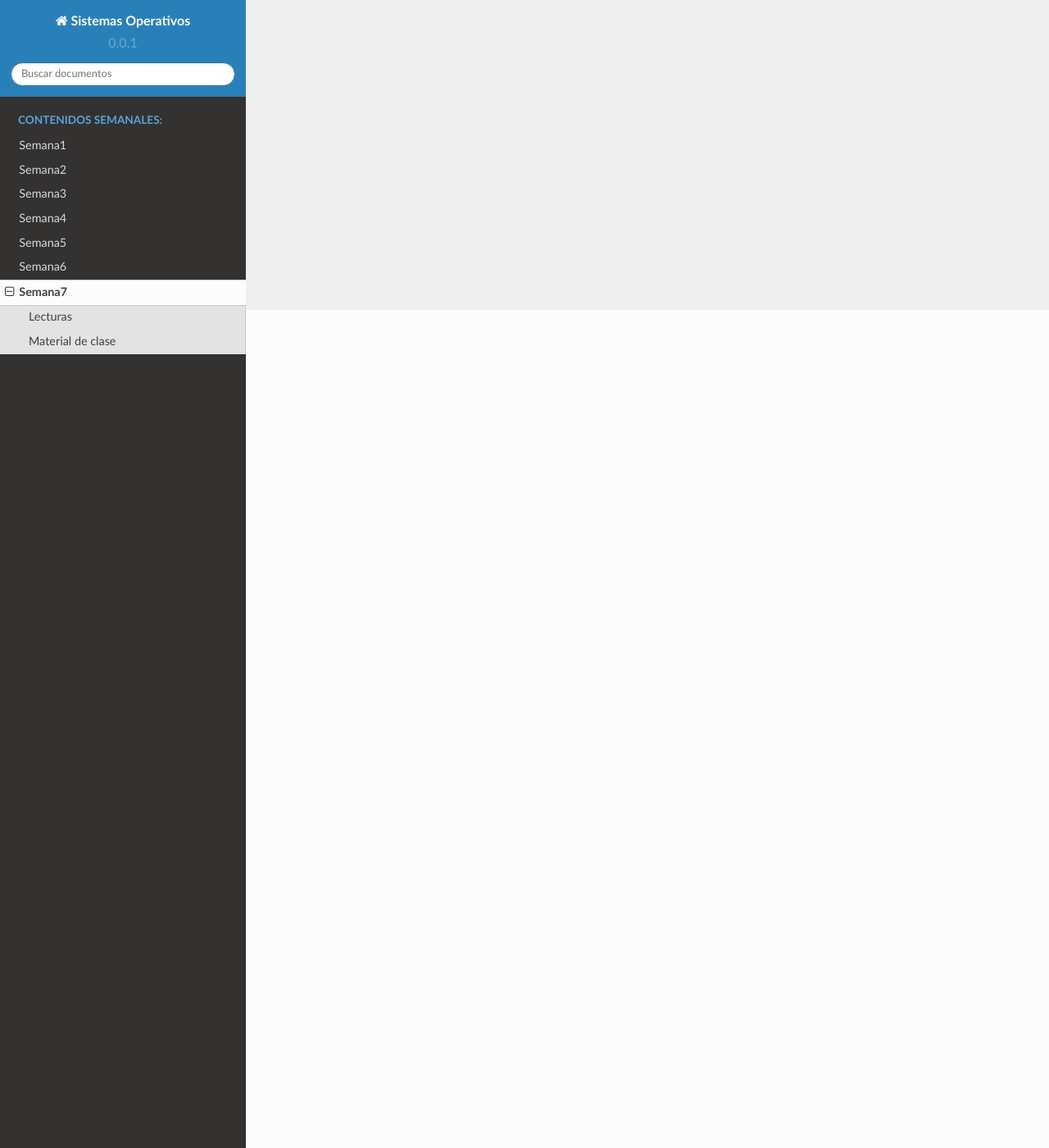
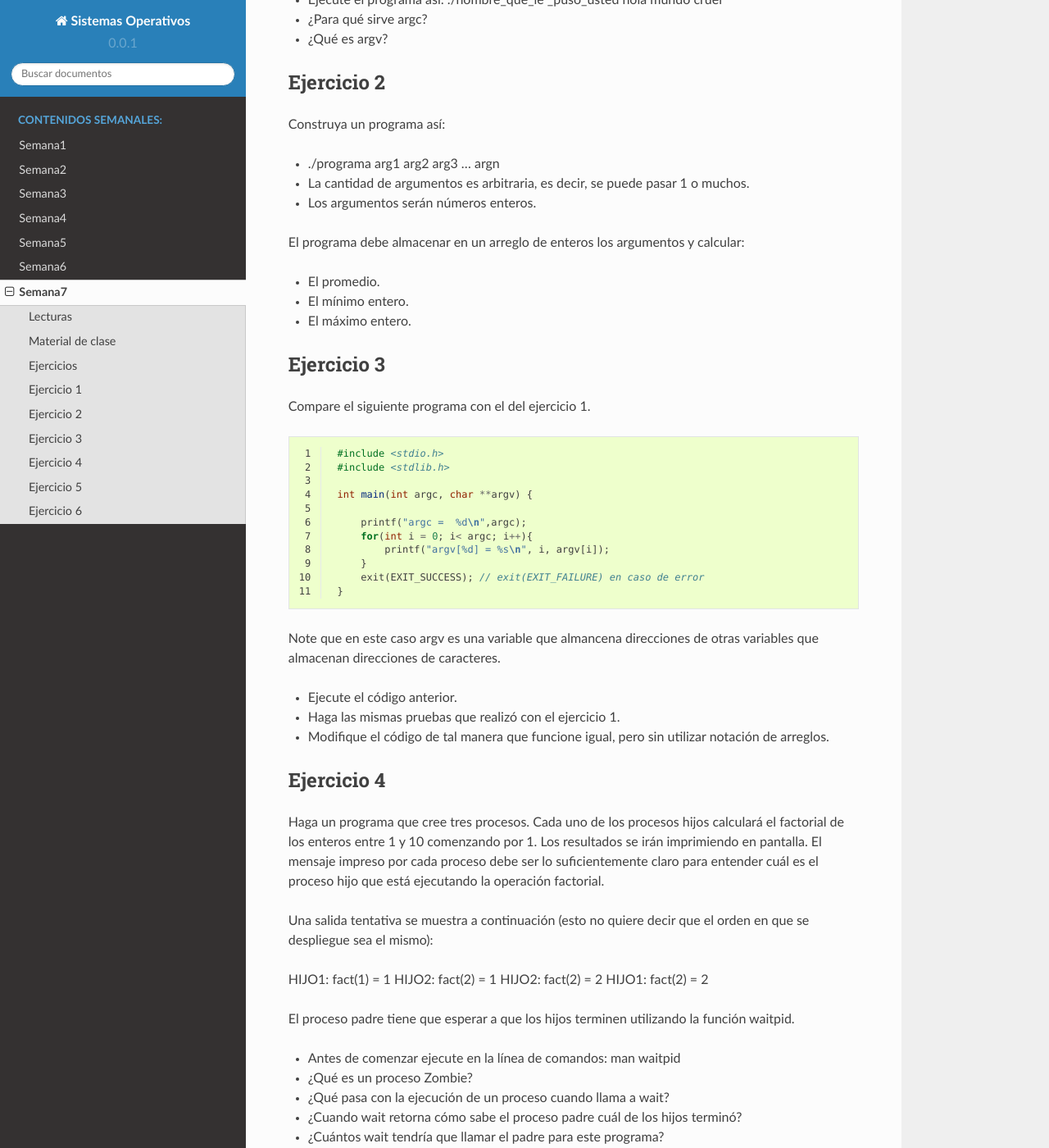
Before and after one commit to juanferfranco/sistemasoperativos, a Sphinx documentation site: the page built from docs/_semana7/semana7.rst, in a window 1280 px wide and 1400 px high, scrolled down 1022 px. Shown: the whole window at 82% size. Built offline with Sphinx 7.4.7 and the Read the Docs theme 2.0.0, drawn with Linux system fonts in a browser that asks for light colours; some of the changed text lies outside the part shown.

Commit message:
add week 7 exercises

```diff
--- a/docs/_semana7/semana7.rst
+++ b/docs/_semana7/semana7.rst
@@ -10,5 +10,170 @@ libro del dinosaurio (texto guía).
 Material de clase
 ------------------
 El material que vamos a trabajar esta semana en clase lo pueden encontrar en este
-`enlace <https://drive.google.com/open?id=1xojM0NJibnQdIT_UzzrnlS1Fj5NSNtkVNfCnJNBIBYs>`__ y en este
-`otro <https://drive.google.com/open?id=1oaxFASOGJr13tqfaIocN8eEcApvAnsuotAcTJI8i7Sk>`__
+`enlace <https://drive.google.com/open?id=1xojM0NJibnQdIT_UzzrnlS1Fj5NSNtkVNfCnJNBIBYs>`__.
+
+En este `otro enlace <https://drive.google.com/open?id=1oaxFASOGJr13tqfaIocN8eEcApvAnsuotAcTJI8i7Sk>`__
+encontrará una guía. La guía hace referencia a un tutorial muy completo que servirá de material
+de consulta. Adicionalmente, la guía propone unos ejercicios
+
+Ejercicios
+-----------
+Los siguientes ejercicios buscan plantear retos de trabajo para esta semana y la próxima sesión.
+Se recomiendo dar una lectura a primera vista del tutorial y de los ejercicios propuestos en
+la sección material de clase.
+
+Ejercicio 1
+------------
+Lectura de argumentos de la línea de comandos. Analice el siguiente programa:
+
+.. code-block:: c
+   :linenos:
+
+    #include <stdio.h>
+    #include <stdlib.h>
+
+    int main(int argc, char *argv[]) {
+        printf("argc =  %d\n",argc);
+        for(int i = 0; i< argc; i++){
+            printf("argv[%d] = %s\n", i,argv[i]);
+        }
+        exit(EXIT_SUCCESS); // exit(EXIT_FAILURE) en caso de error
+    }
+
+* Compile y ejecute el programa
+* Ejecute el programa así: ./nombre_que_le _puso_usted hola mundo cruel
+* ¿Para qué sirve argc?
+* ¿Qué es argv?
+
+Ejercicio 2
+------------
+Construya un programa así:
+
+* ./programa arg1 arg2 arg3 ... argn
+* La cantidad de argumentos es arbitraria, es decir, se puede pasar 1 o muchos.
+* Los argumentos serán números enteros.
+
+El programa debe almacenar en un arreglo de enteros los argumentos y calcular:
+
+* El promedio.
+* El mínimo entero.
+* El máximo entero.
+
+Ejercicio 3
+------------
+Compare el siguiente programa con el del ejercicio 1.
+
+.. code-block:: c
+   :linenos:
+
+    #include <stdio.h>
+    #include <stdlib.h>
+
+    int main(int argc, char **argv) {
+
+        printf("argc =  %d\n",argc);
+        for(int i = 0; i< argc; i++){
+            printf("argv[%d] = %s\n", i, argv[i]);
+        }
+        exit(EXIT_SUCCESS); // exit(EXIT_FAILURE) en caso de error
+    }
+
+Note que en este caso argv es una variable que almancena direcciones de otras variables que
+almacenan direcciones de caracteres.
+
+* Ejecute el código anterior.
+* Haga las mismas pruebas que realizó con el ejercicio 1.
+* Modifique el código de tal manera que funcione igual, pero sin utilizar notación de arreglos.
+
+Ejercicio 4
+------------
+Haga un programa que cree tres procesos. Cada uno de los procesos hijos calculará el factorial
+de los enteros entre 1 y 10 comenzando por 1. Los resultados se irán imprimiendo en pantalla.
+El mensaje impreso por cada proceso debe ser lo suficientemente claro para entender cuál es el
+proceso hijo que está ejecutando la operación factorial.
+
+Una salida tentativa se muestra a continuación (esto no quiere decir que el orden en que se
+despliegue sea el mismo):
+
+HIJO1: fact(1) = 1
+HIJO2: fact(2) = 1
+HIJO2: fact(2) = 2
+HIJO1: fact(2) = 2
+
+El proceso padre tiene que esperar a que los hijos terminen utilizando la función waitpid.
+
+* Antes de comenzar ejecute en la línea de comandos: man waitpid
+* ¿Qué es un proceso Zombie?
+* ¿Qué pasa con la ejecución de un proceso cuando llama a wait?
+* ¿Cuando wait retorna cómo sabe el proceso padre cuál de los hijos terminó?
+* ¿Cuántos wait tendría que llamar el padre para este programa?
+
+Ejercicio 5
+------------
+Ejecute en la línea de comandos: man exec
+
+* ¿Qué hace la familia de funciones exec?
+* ¿Qué biblioteca se debe incluir para poder utilizar una función de la familia exec?
+* ¿Qué es una función variádica?
+* Una función de la familia exec cuándo retorna?
+* ¿Cómo podemos imprimir el error ocurrido si la función de la familia exec falla?
+
+Realice el siguiente ejemplo tomado del sitio geekforgeeks.
+
+* Cree el siguiente programa:
+
+.. code-block:: c
+   :linenos:
+
+    //EXEC.c
+
+    #include<stdio.h>
+    #include<unistd.h>
+
+    int main()
+    {
+        int i;
+
+        printf("I am EXEC.c called by execv() ");
+        printf("\n");
+        return 0;
+    }
+
+* Compile gcc EXEC.c -o EXEC
+
+* Cree el siguiente programa:
+
+.. code-block:: c
+   :linenos:
+
+    //execDemo.c
+
+    #include<stdio.h>
+    #include<stdlib.h>
+    #include<unistd.h>
+    int main()
+    {
+            //A null terminated array of character
+            //pointers
+            char *args[]={"./EXEC",NULL};
+            execv(args[0],args);
+
+            /*All statements are ignored after execvp() call as this whole
+            process(execDemo.c) is replaced by another process (EXEC.c)
+            */
+            printf("Ending-----");
+
+        return 0;
+    }
+
+* Ejecute el programa.
+* Analice detenidamente el código.
+
+Ejercicio 6
+------------
+* Divida el programa del ejercicio 2 en tres programas. Uno que calcule el promedio, otro
+  que calcule el máximo y otro que calcule el mínimo.
+* Compile cada programa y genere un ejecutable, tal como lo hizo en el ejercicio 5.
+* Cree un cuarto programa. Este programa recibirá los argumentos y realizará 3 fork. Luego cada
+  uno de los hijos cambiará su imagen (ejecutable) por los ejecutables de los programas
+  promedio, mínimo y máximo.
```
Also changed, not shown: docs/_static/factorial.svg (added).
